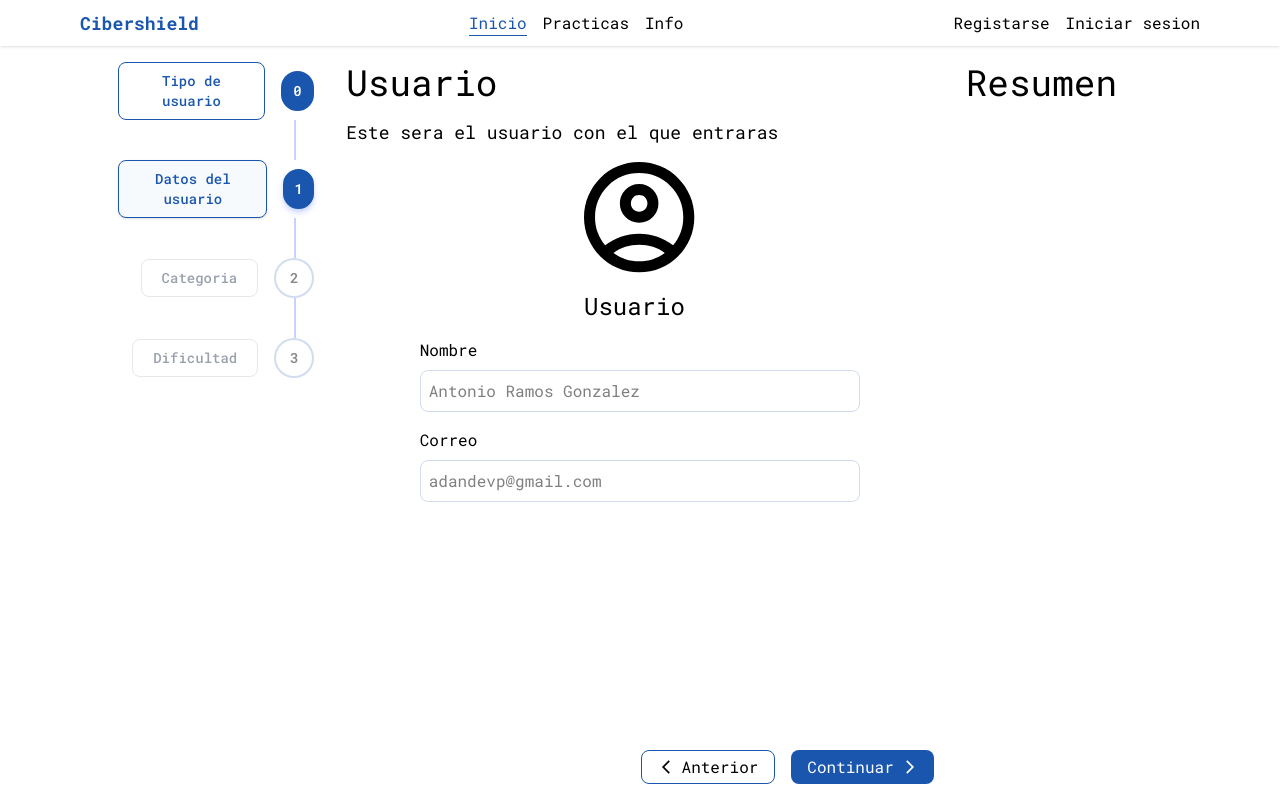
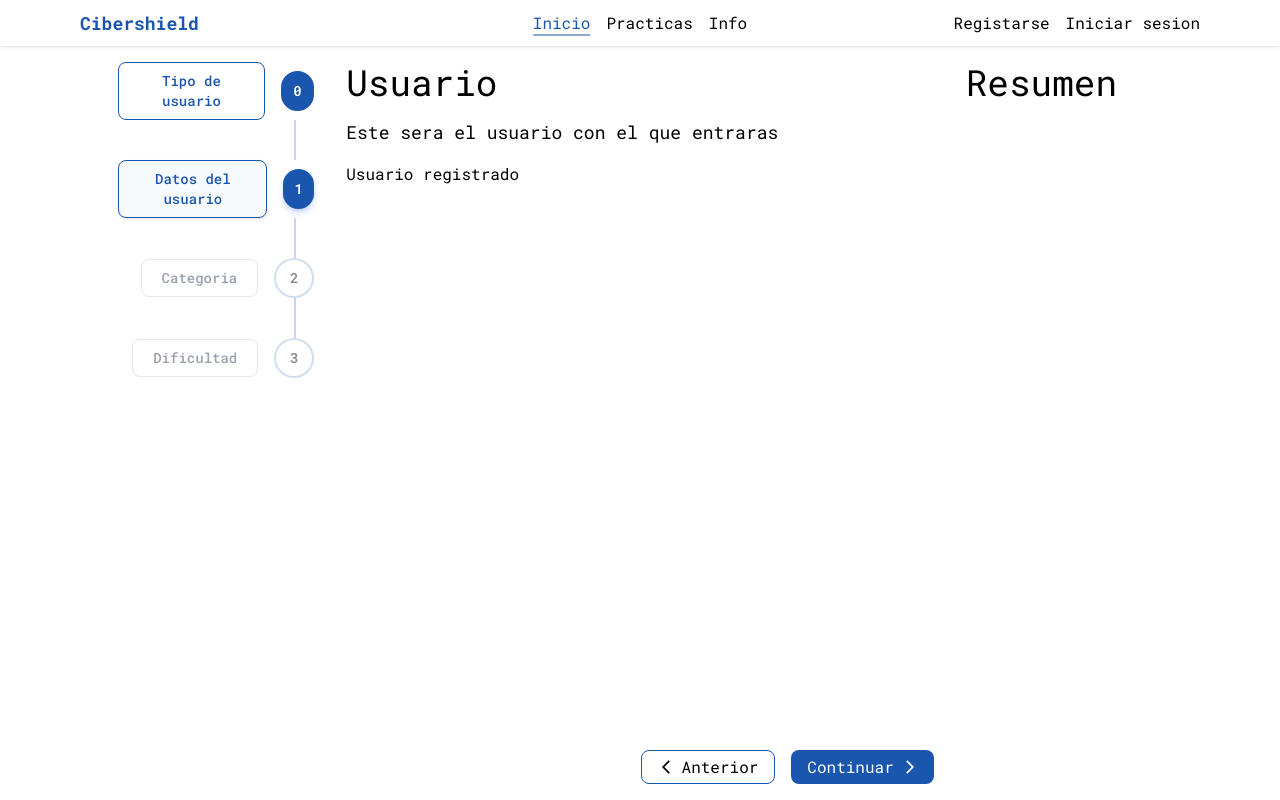
Before and after one commit to AdanCC21/CibershieldFront, a React (Vite) app: page /testing in a window 1280 px wide. Both pictures are taken after a click on the button "Continuar". Built offline with nearby package versions, Linux system fonts and the light colour scheme.

Commit message:
email, sms, cat page

```diff
--- a/src/components/layout/Header.tsx
+++ b/src/components/layout/Header.tsx
@@ -14,10 +14,10 @@ export default function Header({ curPage, setPage }: Prompts) {
   const goTo = (href: string) => { navigator(href); }
 
   return (
-    <header className="flex justify-between items-center gap-4 p-2 shadow-sm w-screen h-[6vh] px-[10vh] bg-white">
+    <header className="relative flex justify-between items-center gap-4 p-2 shadow-sm w-screen h-[6vh] px-[10vh] bg-white">
       <span className="text-lg text-(--primary-color) font-bold">Cibershield</span>
 
-      <nav className="flex gap-4">
+      <nav className="absolute bottom-1/2 right-1/2 translate-1/2 flex gap-4">
         <HeaderItem title="Inicio" active={curPage === E_Pages.HOME} page={E_Pages.HOME} setPage={setPage} href="/" goTo={goTo} />
         <HeaderItem title="Practicas" active={curPage === E_Pages.TESTING} page={E_Pages.TESTING} setPage={setPage} href="/testing" goTo={goTo} />
         <HeaderItem title="Info" active={curPage === E_Pages.INFO} page={E_Pages.INFO} setPage={setPage} href="/info" goTo={goTo} />
--- a/src/constants/icons.ts
+++ b/src/constants/icons.ts
@@ -1,9 +1,13 @@
 import ArrowRight from '@/assets/icons/arrow_right.svg';
 import ArrowRightPC from '@/assets/icons/arrow_right_prcol.svg'
 import Person from '@/assets/icons/person.svg'
+import Mail from '@/assets/icons/mail.svg'
+import SMS from '@/assets/icons/sms.svg'
 
 export const Icons = {
     arrowRight: ArrowRight,
     arrowRightPc: ArrowRightPC,
     person: Person,
+    email:Mail,
+    sms:SMS,
 }
--- a/src/entities/form.entity.ts
+++ b/src/entities/form.entity.ts
@@ -2,4 +2,6 @@ export type UserType = "guest" | 'account';
 
 export interface TrainingForm {
   userType: UserType | null
+  name: string
+  email: string
 }
--- a/src/pages/Training/Training.tsx
+++ b/src/pages/Training/Training.tsx
@@ -1,29 +1,31 @@
 import Stepper, { type Step } from "@/components/Steps";
 import { useState, } from "react";
-import type { UserType } from "@/entities/form.entity";
+import type { TrainingForm } from "@/entities/form.entity";
 import { Icons } from "@/constants/icons";
 import Button from "@/components/Button";
 import StUserType from "./formSteps/StUserType";
 import StUserReg from "./formSteps/StUserReg";
-
-interface TrainingForm {
-  userType: UserType | null
-}
+import StCateg from "./formSteps/StCateg";
 
 export default function Training() {
   const steps: Step[] = [{ label: "Tipo de usuario", id: 0 }, { label: "Datos del usuario", id: 1 }, { label: "Categoria", id: 2 }, { label: "Dificultad", id: 3 }]
 
   const [curStep, setCurStep] = useState<number>(0)
-  const [form, setForm] = useState<TrainingForm>({ userType: null })
+  const [form, setForm] = useState<TrainingForm>({ userType: null, name: '', email: '' })
+
+  const handleForm = (e: any) => {
+    const { name, value } = e.target;
+    setForm(prev => ({ ...prev, [name]: value }))
+  }
 
   const handleScreen = () => {
     switch (curStep) {
       case 0:
         return (<StUserType form={form} setForm={setForm} />)
       case 1:
-        return (<StUserReg form={form} setForm={setForm} />)
+        return (<StUserReg form={form} handleForm={handleForm} />)
       case 2:
-        return (<StUserType form={form} setForm={setForm} />)
+        return (<StCateg form={form} setForm={setForm} />)
     }
     return (
       <div></div>
--- /dev/null
+++ b/src/pages/Training/formSteps/StCateg.tsx
@@ -0,0 +1,24 @@
+import { type Dispatch, type SetStateAction } from 'react'
+import UserCard from '../components/UserCard'
+import { Icons } from '@/constants/icons'
+import type { TrainingForm } from '@/entities/form.entity'
+
+interface Prompts {
+    form: TrainingForm
+    setForm: Dispatch<SetStateAction<TrainingForm>>
+}
+export default function StCateg({ form, setForm }: Prompts) {
+    return (
+        <>
+            <div className="flex flex-col gap-4">
+                <h1 className="text-4xl">Categoria</h1>
+                <span className="text-lg">Selecciona una categoria para llevar a cabo las pruebas</span>
+            </div>
+
+            <div className="flex gap-4">
+                <UserCard title="SMS" active={form.userType === 'guest'} icon={Icons.sms} setForm={setForm} value="guest" />
+                <UserCard title="Email" active={form.userType === 'account'} icon={Icons.email} setForm={setForm} value="account" />
+            </div>
+        </>
+    )
+}
--- a/src/pages/Training/formSteps/StUserReg.tsx
+++ b/src/pages/Training/formSteps/StUserReg.tsx
@@ -1,17 +1,14 @@
 import { Icons } from "@/constants/icons"
 import type { TrainingForm } from "@/entities/form.entity"
-import type { Dispatch, SetStateAction } from "react"
 
 interface Prompts {
     form: TrainingForm
-    setForm: Dispatch<SetStateAction<TrainingForm>>
+    handleForm: (e: any) => void
 }
-export default function StUserReg({ form, setForm }: Prompts) {
+
+export default function StUserReg({ form, handleForm }: Prompts) {
+    const guest = () => {
         return (
-        <>
-            <div className="flex flex-col gap-4">
-                <h2 className="text-4xl">Usuario</h2>
-                <span className="text-lg">Este sera el usuario con el que entraras</span>
             <div className="flex flex-col gap-4 items-center justify-center w-full">
                 <div className="flex flex-col gap-4 w-fit">
                     <img src={Icons.person} alt="person" className="h-28 w-fit" />
@@ -20,14 +17,30 @@ export default function StUserReg({ form, setForm }: Prompts) {
 
                 <div className="flex flex-col gap-2 w-3/4">
                     <label htmlFor="name" className="text-base">Nombre</label>
-                        <input id="name" name="name" type="text" className="p-2 border border-(--primary-color)/20 focus:border-(--primary-color)/80 outline-none rounded-lg" placeholder="Antonio Ramos Gonzalez" />
+                    <input id="name" name="name" value={form.name} onChange={handleForm} type="text" className="p-2 border border-(--primary-color)/20 focus:border-(--primary-color)/80 outline-none rounded-lg" placeholder="Antonio Ramos Gonzalez" />
                 </div>
 
                 <div className="flex flex-col gap-2 w-3/4">
                     <label htmlFor="email" className="text-base">Correo</label>
-                        <input id="email" name="email" type="mail" className="p-2 border border-(--primary-color)/20 focus:border-(--primary-color)/80 outline-none rounded-lg" placeholder="adandevp@gmail.com" />
+                    <input id="email" name="email" value={form.email} onChange={handleForm} type="mail" className="p-2 border border-(--primary-color)/20 focus:border-(--primary-color)/80 outline-none rounded-lg" placeholder="adandevp@gmail.com" />
                 </div>
             </div>
+        )
+    }
+    return (
+        <>
+            <div className="flex flex-col gap-4">
+                <h2 className="text-4xl">Usuario</h2>
+                <span className="text-lg">Este sera el usuario con el que entraras</span>
+                {form.userType === 'guest' ?
+                    <>
+                        {guest()}
+                    </>
+                    :
+                    <>
+                        <span className="text-base">Usuario registrado</span>
+                    </>
+                }
             </div>
         </>
     )
--- a/src/pages/Training/formSteps/StUserType.tsx
+++ b/src/pages/Training/formSteps/StUserType.tsx
@@ -1,6 +1,4 @@
 import UserCard from '../components/UserCard'
-import Button from '@/components/Button'
-import { Icons } from '@/constants/icons'
 import type { TrainingForm } from '@/entities/form.entity'
 import invitado from '@/assets/icons/person.svg';
 import type { Dispatch, SetStateAction } from 'react';
@@ -14,7 +12,7 @@ export default function StUserType({ form, setForm }: Prompts) {
     return (
         <>
             <div className="flex flex-col gap-4">
-                <h1 className="text-6xl">Tipo de usuario</h1>
+                <h1 className="text-4xl">Tipo de usuario</h1>
                 <span className="text-lg">Selecciona la forma en la cual vas a simular una practica de pishing</span>
             </div>
 
```
Also changed, not shown: src/assets/icons/mail.svg (added), src/assets/icons/sms.svg (added). Lines whose indentation alone changed are shown as unchanged.
